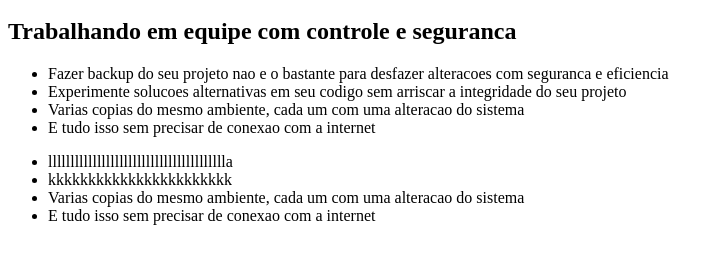
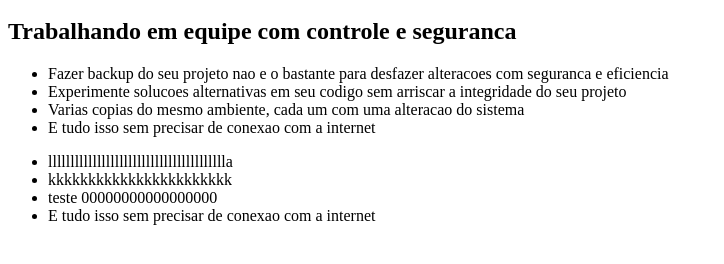
Before and after one commit to brenoanm/curso-git, a plain HTML site: page repositorio/index.html in a window 1280 px wide. Shown: the part 48-312 px from the top of the page, without its empty margins (0-724 px from the left). Drawn offline with Linux system fonts and the light colour scheme.

Commit message:
mudando li

```diff
--- a/repositorio/index.html
+++ b/repositorio/index.html
@@ -20,8 +20,7 @@
 		<ul>
 			<li>lllllllllllllllllllllllllllllllllllllllla</li>
 			<li>kkkkkkkkkkkkkkkkkkkkkkk</li>
-			<li>Varias copias do mesmo ambiente, cada um com uma alteracao
-			do sistema</li>
+			<li>teste 00000000000000000</li>
 			<li>E tudo isso sem precisar de conexao com a internet</li>
 		</ul>
 	</body>
```
